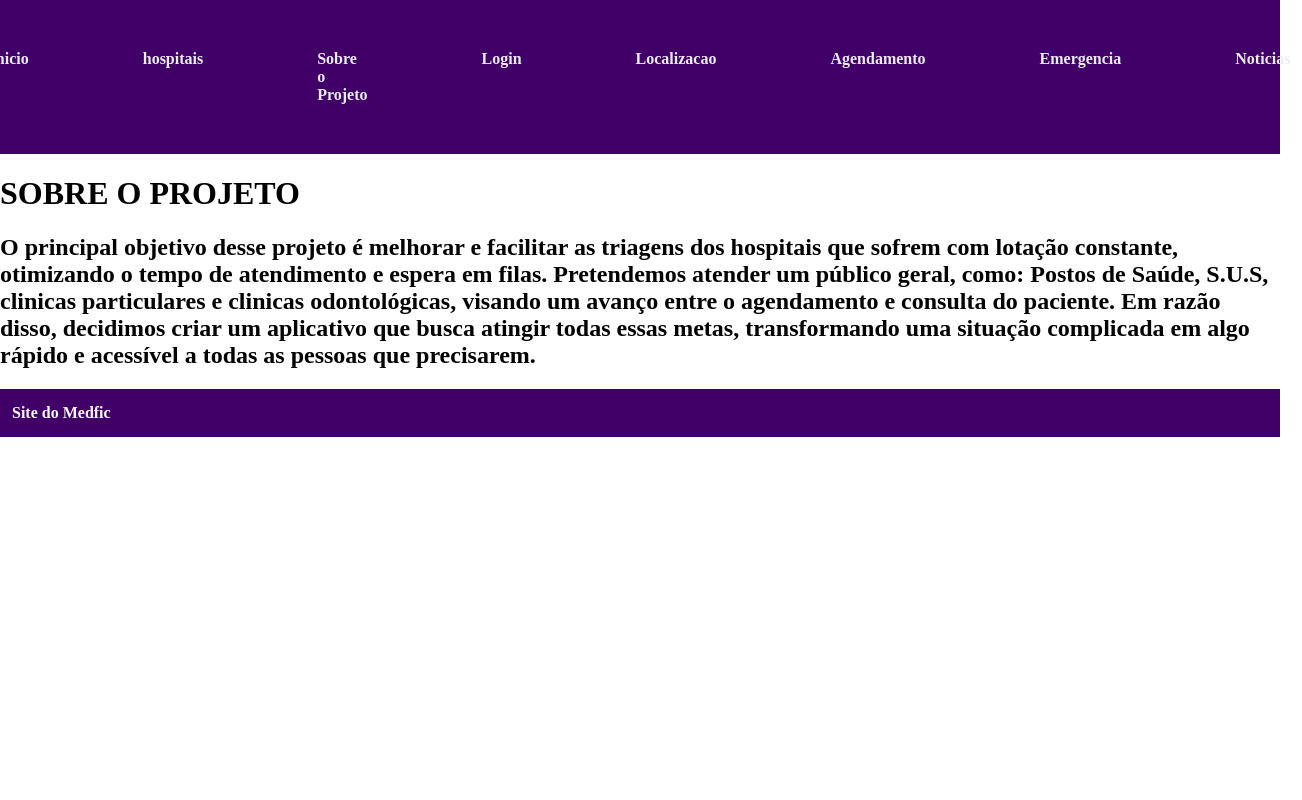
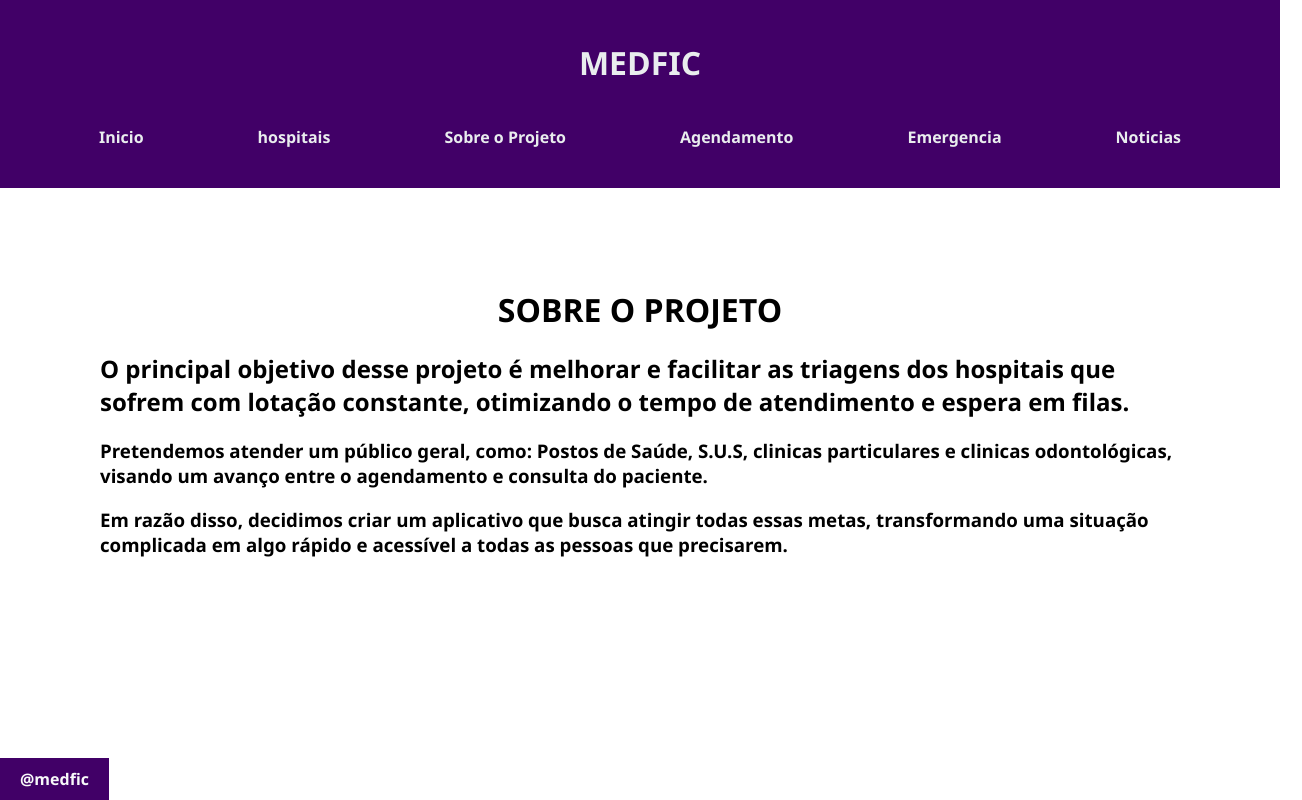
Before and after one commit to 1samuel1522/Samuel.github.io, a plain HTML site: page projeto.html in a window 1280 px wide. Shown: the whole page, 1302 px wide, since content can reach past the window. Drawn offline with Linux system fonts and the light colour scheme.

Commit message:
Add files via upload

```diff
--- a/projeto.html
+++ b/projeto.html
@@ -1,20 +1,22 @@
 <!DOCTYPE html>
 <html lang="pt-br">
+
 <head>
     <meta charset="UTF-8">
     <meta name="viewport" content="width=device-width, initial-scale=1.0">
-    <title>Document</title>
+    <title>MEDFIC</title>
     <link rel="stylesheet" href="style.css">
 </head>
+
 <body>
     <header>
+        <h1>MEDFIC</h1>
         <nav>
             <ul>
                 <li><a href="index.html">Inicio</a></li>
                 <li><a href="hospitais.html">hospitais</a></li>
                 <li><a href="projeto.html">Sobre o Projeto</a></li>
-                <li><a href="login.html">Login</a></li>
-                <li><a href="localizacao.html">Localizacao</a></li>
+
                 <li><a href="agendamento.html">Agendamento</a></li>
                 <li><a href="emergencia.html">Emergencia</a></li>
                 <li><a href="noticias.html">Noticias</a></li>
@@ -23,13 +25,18 @@
     </header>
     <main>
         <h1>SOBRE O PROJETO</h1>
+        <h2>O principal objetivo desse projeto é melhorar e facilitar as triagens dos hospitais que sofrem com lotação
+            constante, otimizando o tempo de atendimento e espera em filas.</h2>
+        <h3> Pretendemos atender um público geral, como:
+            Postos de Saúde, S.U.S, clinicas particulares e clinicas odontológicas, visando um avanço entre o
+            agendamento e
+            consulta do paciente.</h3>
+        <h3>Em razão disso, decidimos criar um aplicativo que busca atingir todas essas metas,
+            transformando uma situação complicada em algo rápido e acessível a todas as pessoas que precisarem.</h3>
     </main>
 
-
-    <h2>O principal objetivo desse projeto é melhorar e facilitar as triagens dos hospitais que sofrem com lotação constante, otimizando o tempo de atendimento e espera em filas. Pretendemos atender um público geral, como: Postos de Saúde, S.U.S, clinicas particulares e clinicas odontológicas, visando um avanço entre o agendamento e consulta do paciente. Em razão disso, decidimos criar um aplicativo que busca atingir todas essas metas, transformando uma situação complicada em algo rápido e acessível a todas as pessoas que precisarem.</h2>
-    <footer>     Site do Medfic
-
-    </footer>
+    <footer> @medfic </footer>
 
 </body>
+
 </html>
--- a/style.css
+++ b/style.css
@@ -1,20 +1,27 @@
-
 body {
   margin: 0;
-    font-family: unset;
+  font-family: 'Segoe UI', Tahoma, Geneva, Verdana, sans-serif;
 }
 
 header {
   background-color: #410067;
   padding: 30px 0;
+  color: rgb(233, 237, 238);
+  text-decoration: none;
+  font-weight: bold;
+  padding: 20px 12px;
+  display: block;
 }
 
 nav ul {
-    display: flex;              /* Torna os <li> horizontais */
-    list-style: none;           /* Remove os marcadores */
+  display: flex;
+  /* Torna os <li> horizontais */
+  list-style: none;
+  /* Remove os marcadores */
   margin: 0;
   padding: 0;
-    justify-content: center;    /* Centraliza os itens no nav */
+  justify-content: center;
+  /* Centraliza os itens no nav */
 }
 
 nav ul li {
@@ -34,11 +41,23 @@ body {
   border-radius: 15px;
 }
 
-  footer{
+footer {
   background-color: #410067;
   color: rgb(248, 249, 250);
+  text-align: center;
+  position: absolute;
+  bottom: 0  ;
   text-decoration: none;
   font-weight: bold;
-    padding: 15px 12px;
+  padding: 10px 20px;
   display: block;
 }
+h1{
+  text-align: center;
+}
+
+main{
+  margin: 100px;
+  font-size: 1,5em;
+  font-family: 'Segoe UI', Tahoma, Geneva, Verdana, sans-serif;
+}
```
Also changed, not shown: agendamento.html (+8 -3 lines), emergencia.html (+7 -3 lines), hospitais.html (+9 -3 lines), index.html (+7 -3 lines), login.html (+6 -2 lines), noticias.html (+7 -3 lines). Lines whose indentation alone changed are shown as unchanged.
